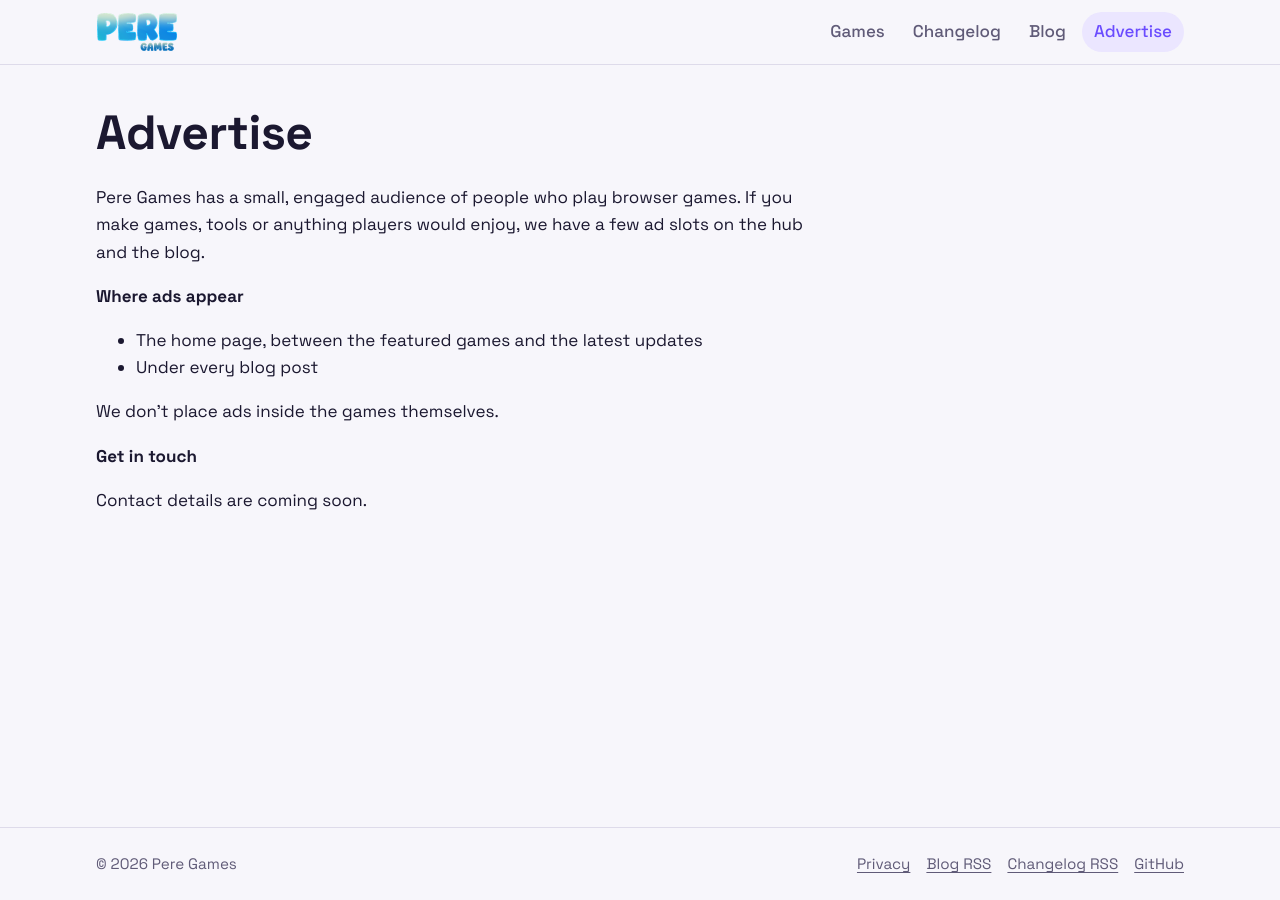
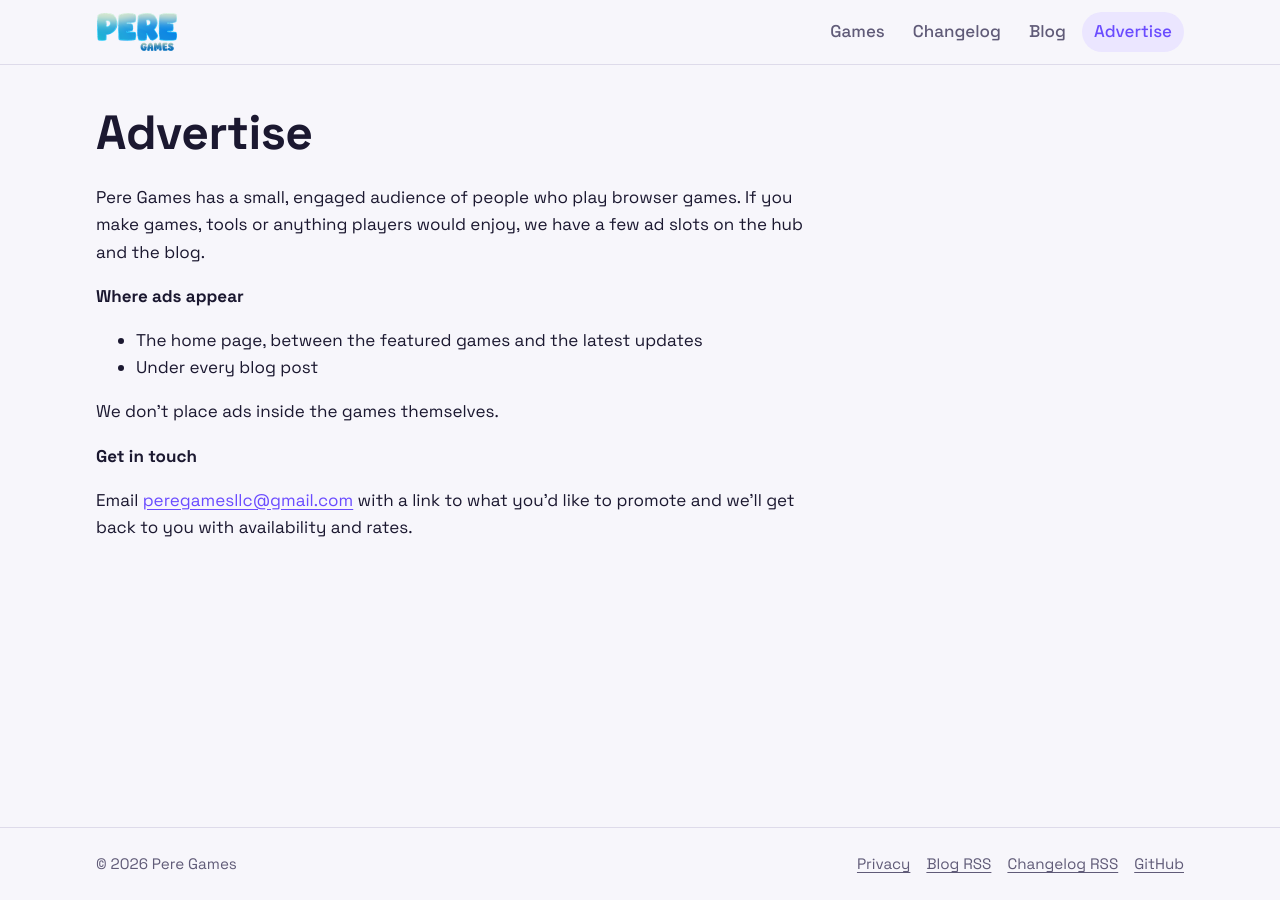
Before and after one commit to Catgenova/Catgenova.github.io, a Jekyll site: the page built from advertise/index.md, in a window 1280 px wide. Built offline with Jekyll 4.4.1, drawn with Linux system fonts in a browser that asks for light colours.

Commit message:
Add contact email
Co-Authored-By: Claude Opus 5.5 <noreply@anthropic.com>
Claude-Session: https://claude.ai/code/session_01BQJucQfGXHTuL5MUV6zAx1

```diff
--- a/_config.yml
+++ b/_config.yml
@@ -7,7 +7,7 @@ url: "https://pere.games"
 baseurl: ""
 lang: en
 # Shown on /advertise/. Leave empty until you have an address.
-contact_email: ""
+contact_email: "peregamesllc@gmail.com"
 
 author:
   name: Pere Games
```
